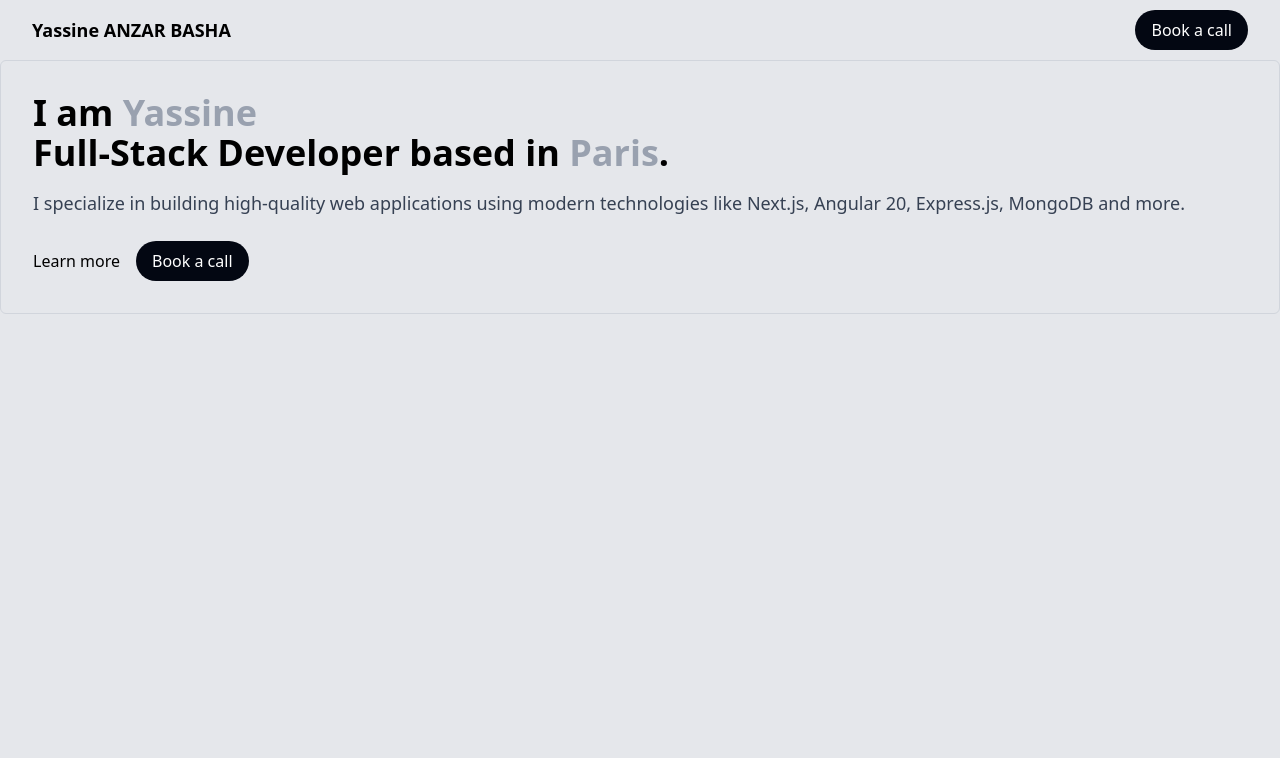
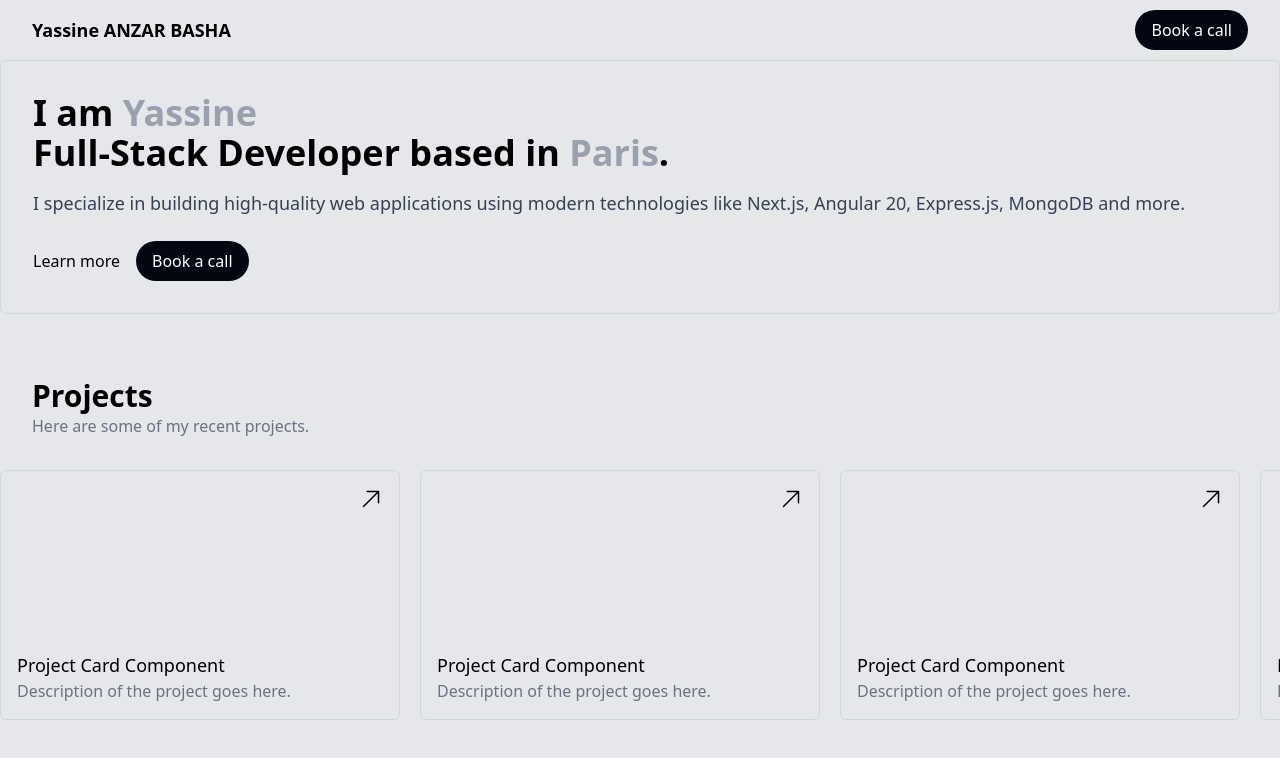
Before and after one commit to TheYassAnz/portfolio, a Next.js app in the folder app/: page / in a window 1280 px wide. Shown: the top 758 px of the page. Built offline with nearby package versions, Linux system fonts and the light colour scheme.

Commit message:
feat: add ProjectSection and ProjectCard components to showcase projects

```diff
--- a/app/src/app/page.tsx
+++ b/app/src/app/page.tsx
@@ -1,11 +1,13 @@
 import HeroSection from "@/components/hero-section";
 import Navbar from "@/components/navbar";
+import ProjectSection from "@/components/project-section";
 
 export default function Home() {
   return (
     <div>
       <Navbar />
       <HeroSection />
+      <ProjectSection />
     </div>
   );
 }
--- /dev/null
+++ b/app/src/components/project-section.tsx
@@ -0,0 +1,26 @@
+import ProjectCard from "./ui/project-card";
+
+export default function ProjectSection() {
+  return (
+    <section className="max-w-7xl mx-auto px-8 py-16">
+      <h2 className="text-3xl font-semibold">Projects</h2>
+      <p className="text-gray-500">Here are some of my recent projects.</p>
+      {/* Horizontal scroll container: overflow-x-auto to allow scrolling, hide vertical overflow */}
+      <div className="mt-8">
+        <div
+          className="overflow-x-auto overflow-y-hidden px-8 scroll-smooth snap-x snap-mandatory -mx-8"
+          role="list"
+          aria-label="Projects carousel"
+          tabIndex={0}
+        >
+          {/* Inner flex row with width based on children so it can scroll horizontally */}
+          <div className="flex gap-x-5 w-max">
+            {Array.from({ length: 10 }).map((_, i) => (
+              <ProjectCard key={i} />
+            ))}
+          </div>
+        </div>
+      </div>
+    </section>
+  );
+}
--- /dev/null
+++ b/app/src/components/ui/project-card.tsx
@@ -0,0 +1,26 @@
+export default function ProjectCard() {
+  return (
+    <div className="flex flex-col min-w-[400px] h-[250px] border border-gray-300 rounded-md snap-start justify-between">
+      <div className="place-self-end p-4">
+        <svg
+          xmlns="http://www.w3.org/2000/svg"
+          fill="none"
+          viewBox="0 0 24 24"
+          strokeWidth={1.5}
+          stroke="currentColor"
+          className="size-6"
+        >
+          <path
+            strokeLinecap="round"
+            strokeLinejoin="round"
+            d="m4.5 19.5 15-15m0 0H8.25m11.25 0v11.25"
+          />
+        </svg>
+      </div>
+      <div className="p-4">
+        <h3 className="text-lg font-medium">Project Card Component</h3>
+        <p className="text-gray-500">Description of the project goes here.</p>
+      </div>
+    </div>
+  );
+}
```
